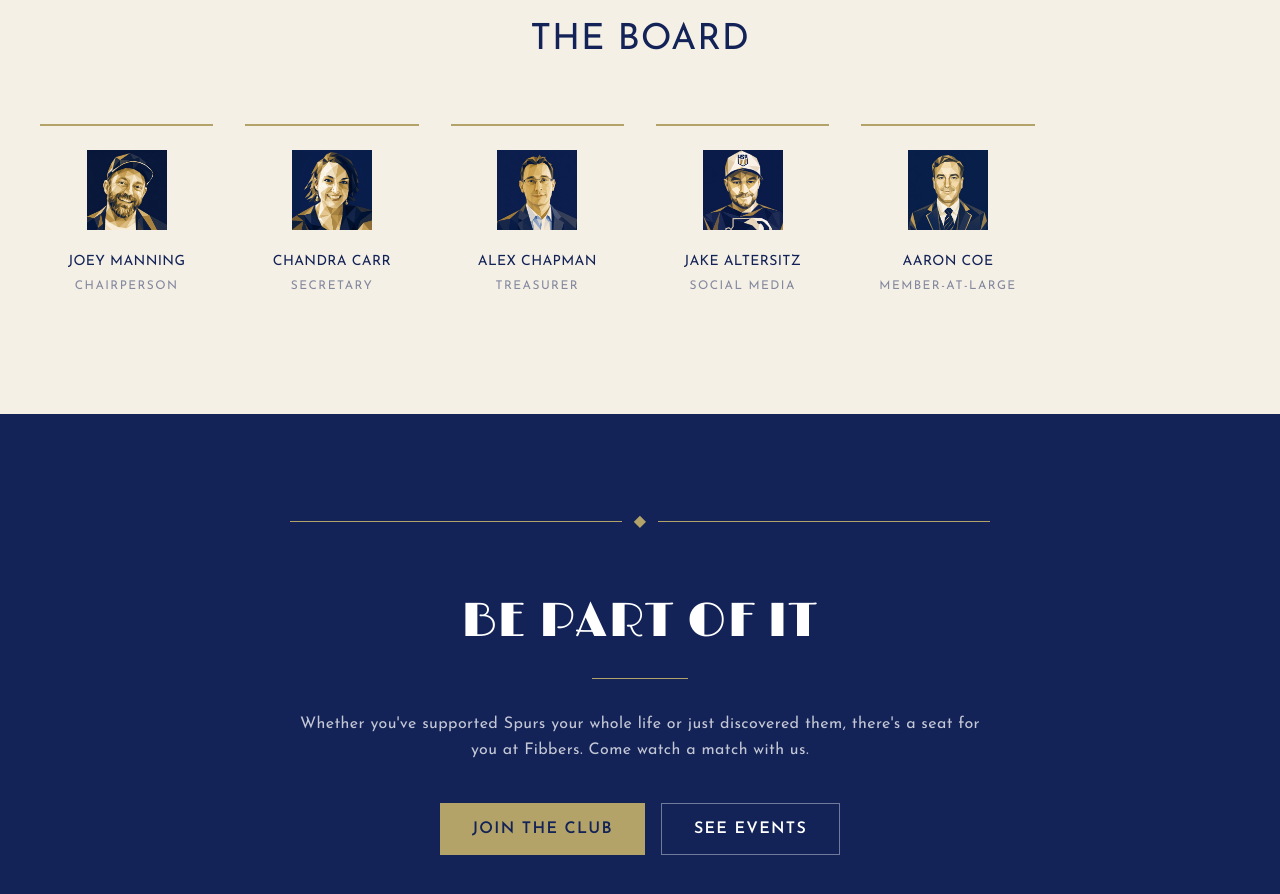
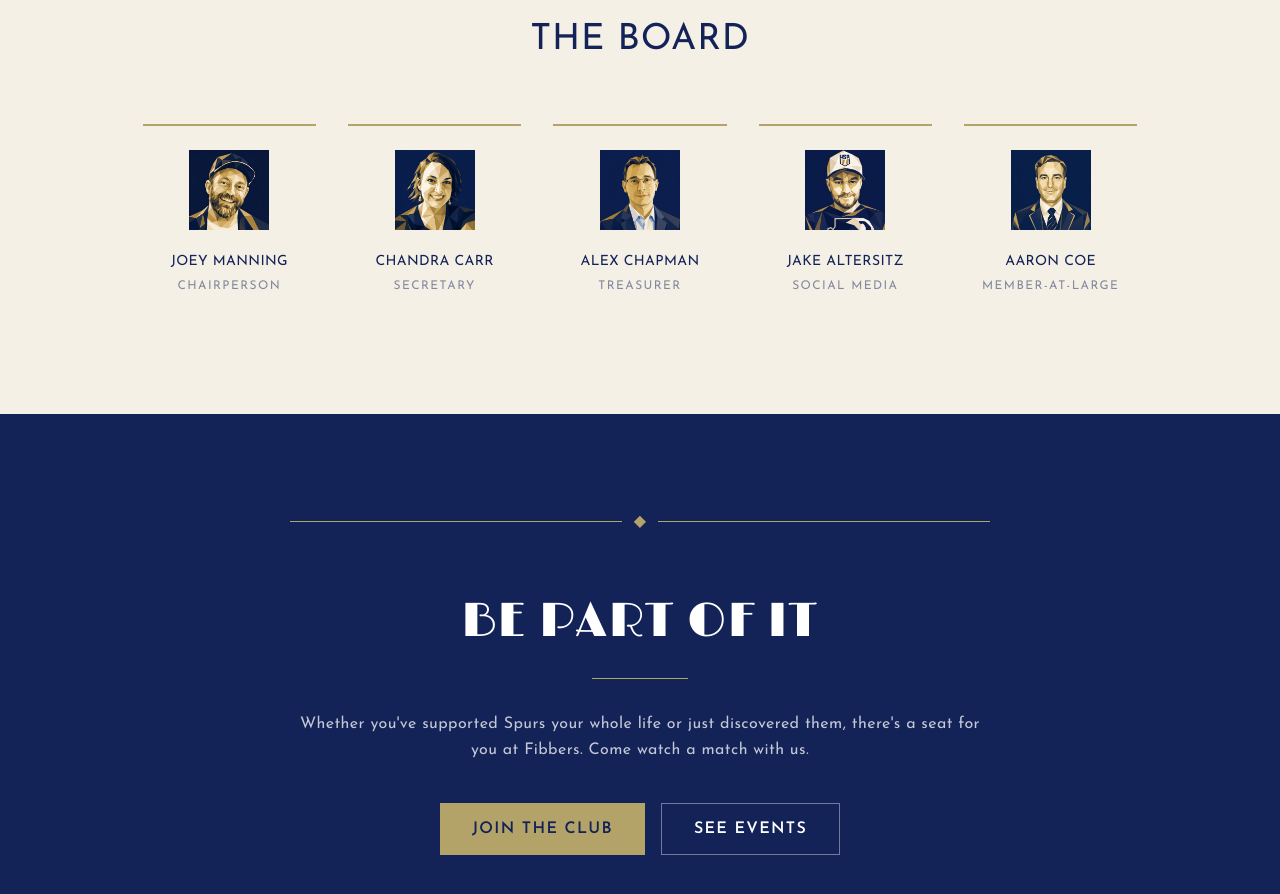
Before and after one commit to WhiteRabbit-glitch/arizonaspurs-website, a Next.js app: page /about in a window 1280 px wide. Shown: the part 3700-4594 px from the top of the page. Built offline with nearby package versions, Linux system fonts and the light colour scheme; no server answers.

Commit message:
Center officer grid so it distributes evenly at any roster size
Switches from a fixed 6-column grid to flex-wrap + justify-center so
removing/adding a board member no longer leaves a gap.

Co-Authored-By: Claude Sonnet 5 <noreply@anthropic.com>

```diff
--- a/src/components/sections/Officers.tsx
+++ b/src/components/sections/Officers.tsx
@@ -42,14 +42,14 @@ export default function Officers() {
           </h2>
         </motion.div>
 
-        <div className="grid grid-cols-2 gap-8 sm:grid-cols-3 lg:grid-cols-6">
+        <div className="flex flex-wrap justify-center gap-8">
           {officers.map((officer, index) => (
             <motion.div
               key={officer.name}
               initial={prefersReducedMotion ? false : { opacity: 0, y: 24 }}
               animate={inView ? { opacity: 1, y: 0 } : {}}
               transition={{ duration: 0.5, delay: index * 0.08 }}
-              className="officer-card"
+              className="officer-card w-[calc((100%-2rem)/2)] sm:w-[calc((100%-4rem)/3)] lg:w-[calc((100%-10rem)/6)]"
             >
               {officer.imageUrl ? (
                 <div className="mb-4 h-20 w-20 overflow-hidden">
```
